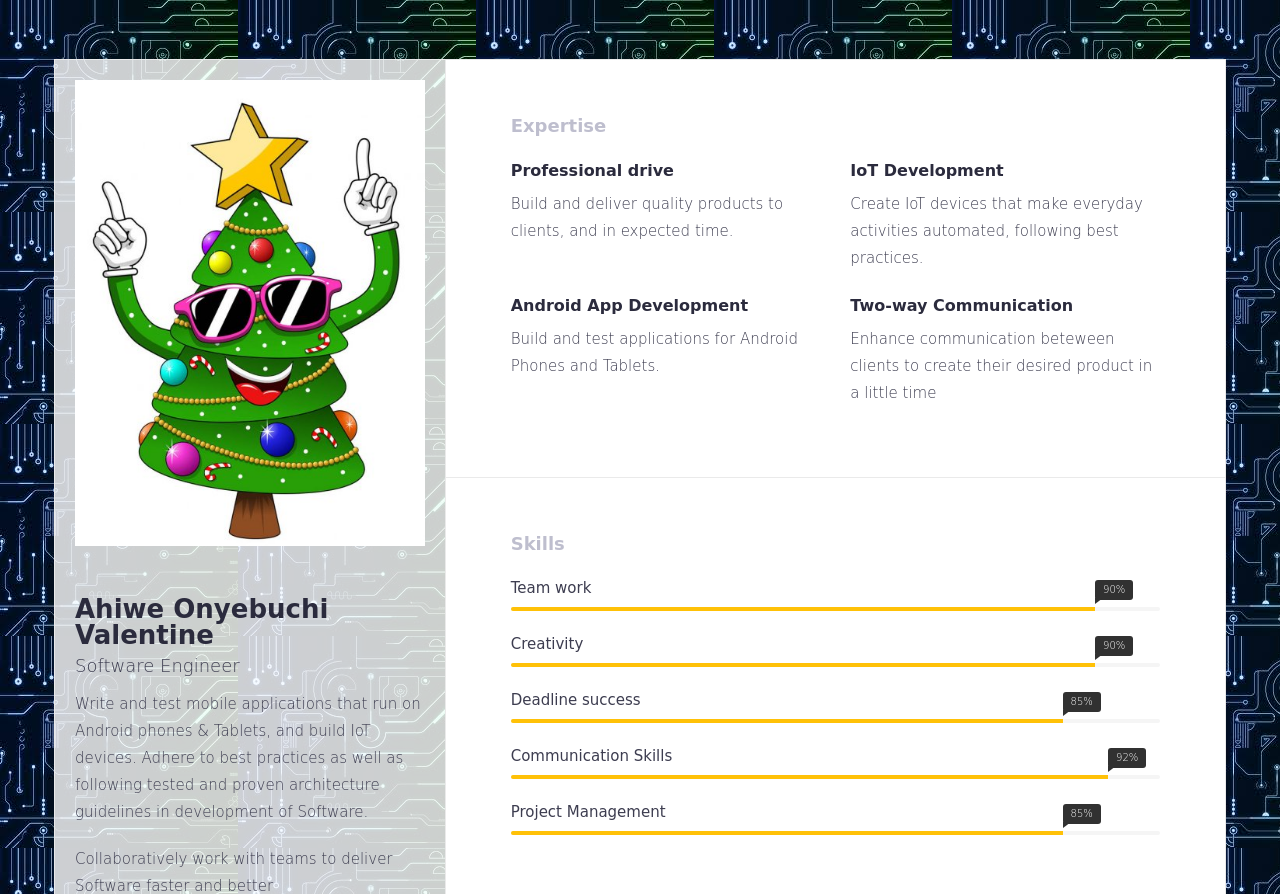
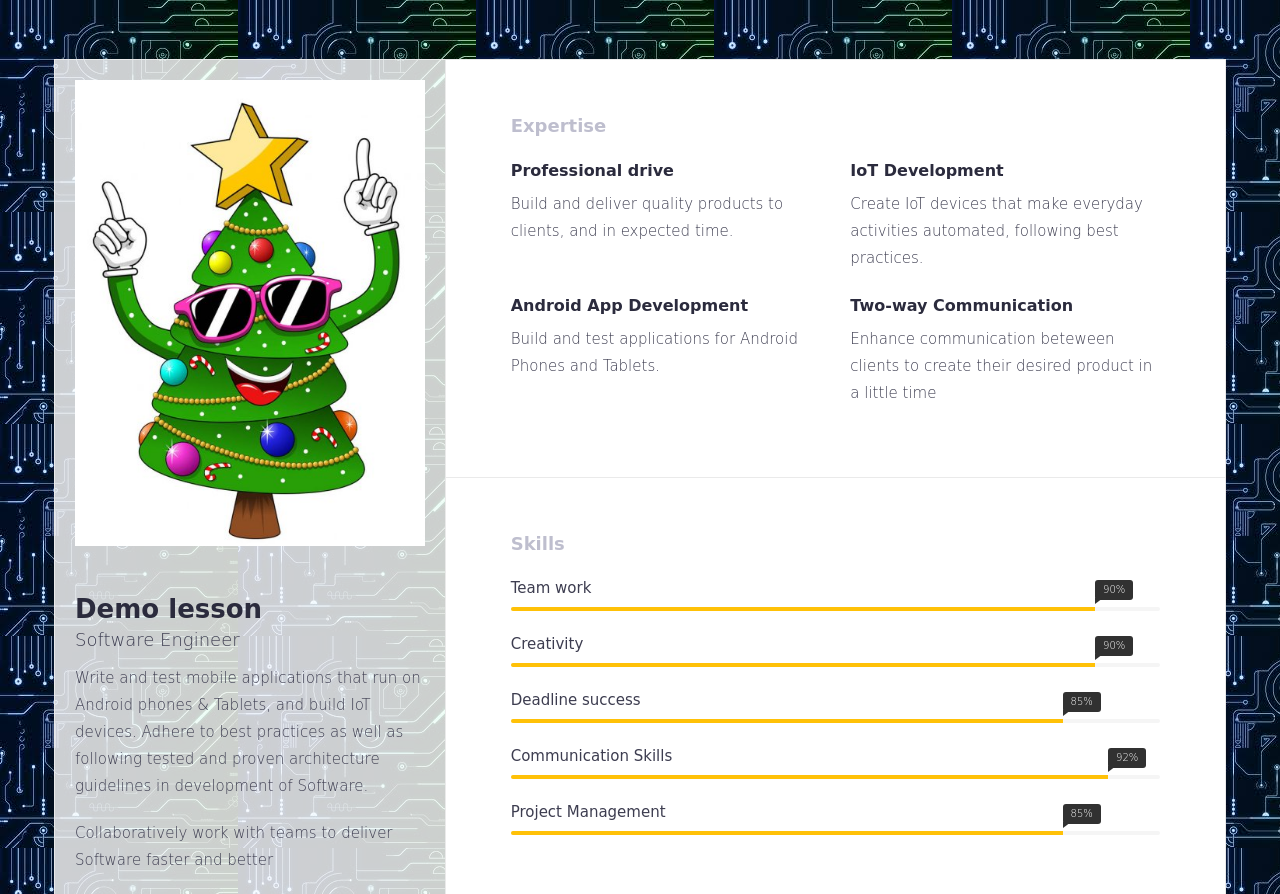
Before and after one commit to AMBarodzich/lesson3, a Django app: page / in a window 1280 px wide. Shown: the top 894 px of the page. Run offline with Django 3.2, Linux system fonts and the light colour scheme; some libraries are stand-ins or nearby versions; some web fonts are replaced.

Commit message:
fgdsfgd
aSDF

```diff
--- a/templates/index.html
+++ b/templates/index.html
@@ -25,7 +25,7 @@
     <meta name="keywords" content="Demo lesson">
     <meta name="author" content="Demo lesson">
     <meta name="viewport" content="width=device-width, initial-scale=1">
-    <title>Ahiwe Onyebuchi Valentine</title>
+    <title>Demo lesson</title>
 
     <!-- favicon -->
     <link href="{% static 'img/favicon.png' %}" rel=icon>
@@ -66,7 +66,7 @@
                         <img src="{% static 'img/img-profile.jpg' %}" class="img-responsive" alt="" />
                     </div>
                     <div class="content">
-                        <h1>Ahiwe Onyebuchi Valentine</h1>
+                        <h1>Demo lesson</h1>
                         <span class="lead">Software Engineer</span>
 
                         <div class="about-text">
```
